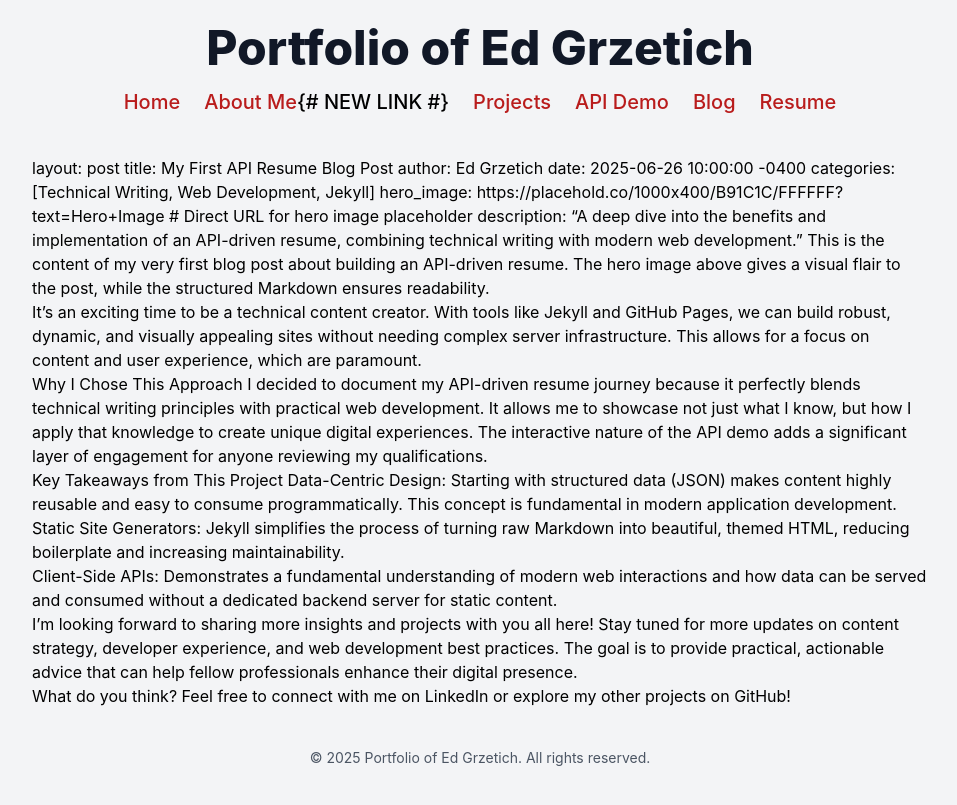
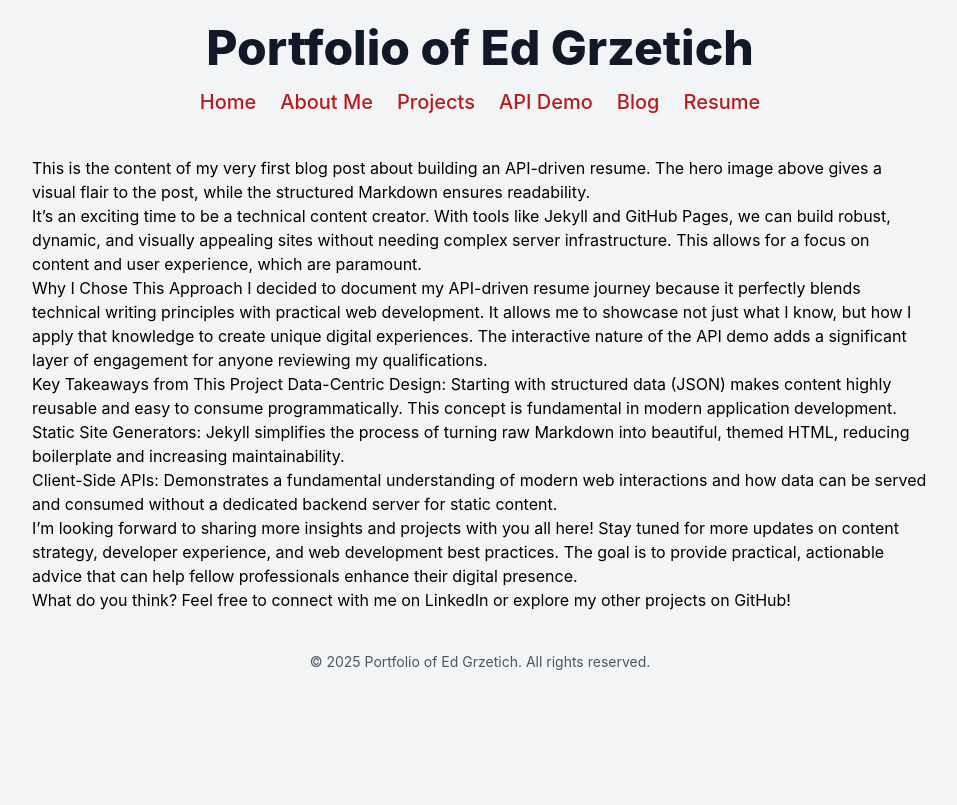
Before and after one commit to grzetich/portfolio, a Jekyll site: the page built from docs/_posts/2025-06-26-sample-post.md, in a window 1280 px wide. Shown: the top 805 px of the page, without its empty margins (160-1117 px from the left). Built offline with Jekyll 4.4.1, drawn with Linux system fonts in a browser that asks for light colours; nearby versions of some CDN libraries; our own code applies the rules of GitHub Pages for plain Markdown files.

Commit message:
Fixed additional formatting issues.

```diff
--- a/docs/_layouts/default.html
+++ b/docs/_layouts/default.html
@@ -188,7 +188,7 @@
             <h1 class="text-5xl font-extrabold text-gray-900 mb-4">{{ site.title }}</h1>
             <nav class="flex justify-center space-x-6 text-xl font-medium">
                 <a href="{{ site.baseurl }}/" class="text-red-700 hover:text-red-900 transition-colors">Home</a>
-                <a href="{{ site.baseurl }}/about.html" class="text-red-700 hover:text-red-900 transition-colors">About Me</a> {# NEW LINK #}
+                <a href="{{ site.baseurl }}/about.html" class="text-red-700 hover:text-red-900 transition-colors">About Me</a>
                 <a href="{{ site.baseurl }}/#projects" class="text-red-700 hover:text-red-900 transition-colors">Projects</a>
                 <a href="{{ site.baseurl }}/#api-demo-section" class="text-red-700 hover:text-red-900 transition-colors">API Demo</a>
                 <a href="{{ site.baseurl }}/blog.html" class="text-red-700 hover:text-red-900 transition-colors">Blog</a>
--- a/docs/_posts/2025-06-26-sample-post.md
+++ b/docs/_posts/2025-06-26-sample-post.md
@@ -1,4 +1,6 @@
+---
 layout: post title: My First API Resume Blog Post author: Ed Grzetich date: 2025-06-26 10:00:00 -0400 categories: [Technical Writing, Web Development, Jekyll] hero_image: https://placehold.co/1000x400/B91C1C/FFFFFF?text=Hero+Image # Direct URL for hero image placeholder description: "A deep dive into the benefits and implementation of an API-driven resume, combining technical writing with modern web development."
+---
 This is the content of my very first blog post about building an API-driven resume. The hero image above gives a visual flair to the post, while the structured Markdown ensures readability.
 
 It's an exciting time to be a technical content creator. With tools like Jekyll and GitHub Pages, we can build robust, dynamic, and visually appealing sites without needing complex server infrastructure. This allows for a focus on content and user experience, which are paramount.
```
